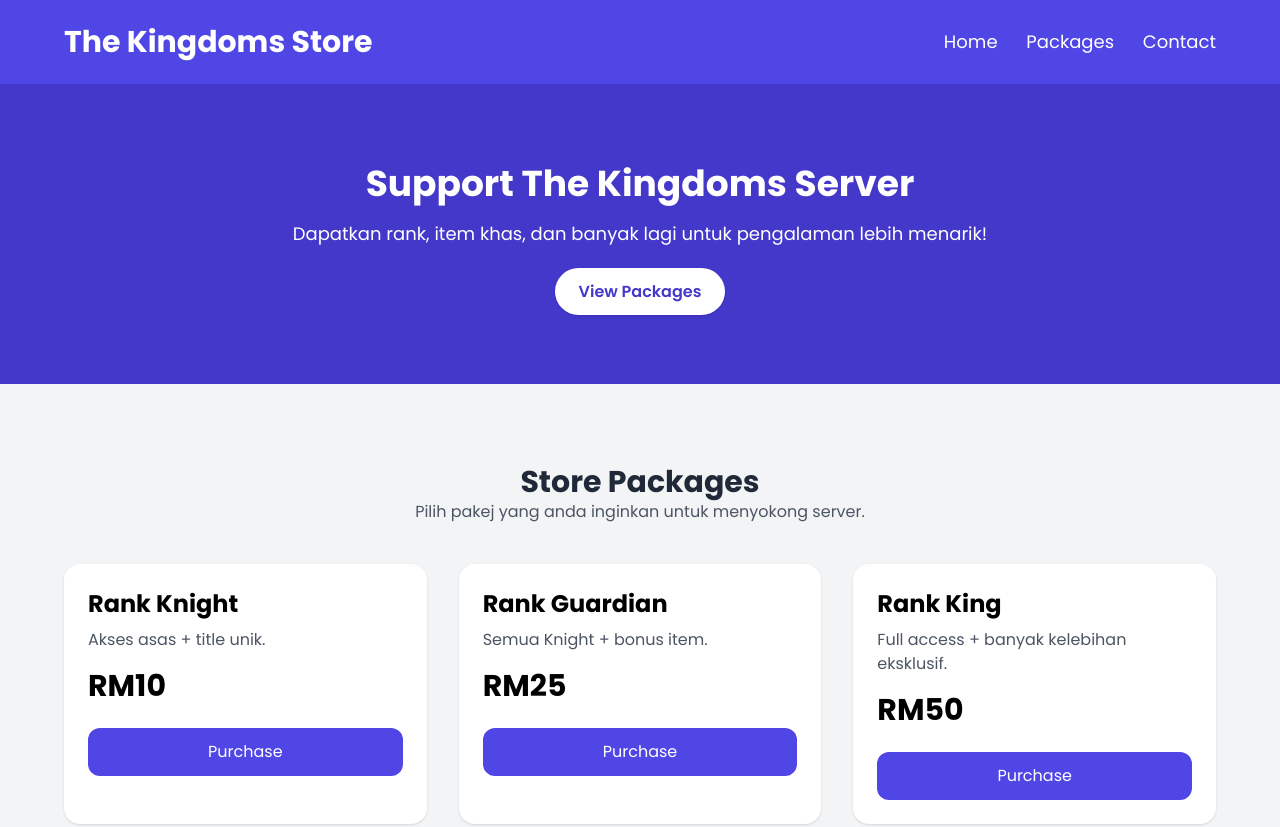
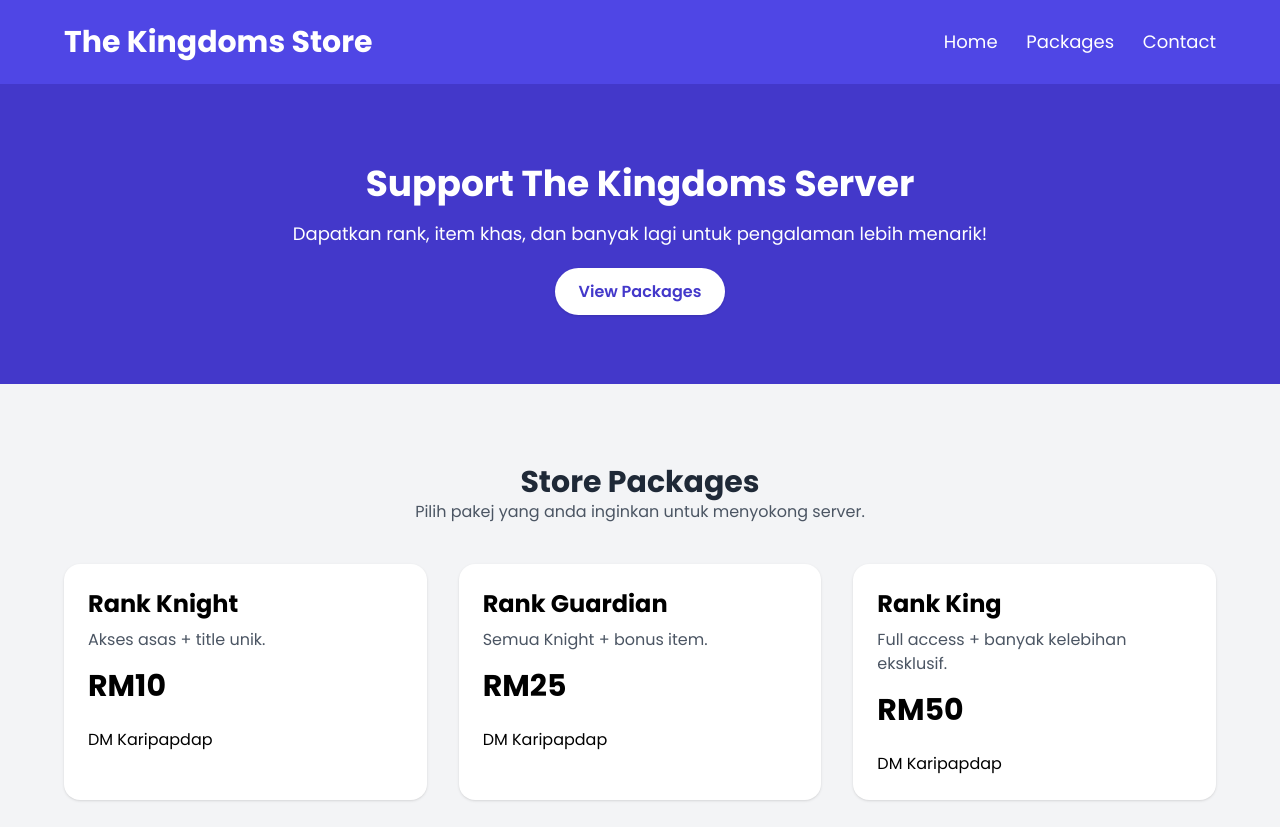
Before and after one commit to karipapdap/thekingdoms-store, a plain HTML site: page index.html in a window 1280 px wide. Shown: the top 827 px of the page. Drawn offline with nearby package versions, Linux system fonts and the light colour scheme.

Commit message:
index.html

```diff
--- a/index.html
+++ b/index.html
@@ -44,7 +44,7 @@
         <h3 class="text-2xl font-bold mb-2">Rank Knight</h3>
         <p class="text-gray-600 mb-4">Akses asas + title unik.</p>
         <p class="text-3xl font-bold mb-6">RM10</p>
-        <button class="w-full bg-indigo-600 text-white py-3 rounded-xl hover:bg-indigo-700">Purchase</button>
+        <a href=\"https://discord.gg/b3ba2qAcwa\" target=\"_blank\" class=\"block w-full bg-indigo-600 text-white py-3 rounded-xl text-center hover:bg-indigo-700\">DM Karipapdap</a>
       </div>
 
       <!-- Package Card 2 -->
@@ -52,7 +52,7 @@
         <h3 class="text-2xl font-bold mb-2">Rank Guardian</h3>
         <p class="text-gray-600 mb-4">Semua Knight + bonus item.</p>
         <p class="text-3xl font-bold mb-6">RM25</p>
-        <button class="w-full bg-indigo-600 text-white py-3 rounded-xl hover:bg-indigo-700">Purchase</button>
+        <a href=\"https://discord.gg/b3ba2qAcwa\" target=\"_blank\" class=\"block w-full bg-indigo-600 text-white py-3 rounded-xl text-center hover:bg-indigo-700\">DM Karipapdap</a>
       </div>
 
       <!-- Package Card 3 -->
@@ -60,7 +60,7 @@
         <h3 class="text-2xl font-bold mb-2">Rank King</h3>
         <p class="text-gray-600 mb-4">Full access + banyak kelebihan eksklusif.</p>
         <p class="text-3xl font-bold mb-6">RM50</p>
-        <button class="w-full bg-indigo-600 text-white py-3 rounded-xl hover:bg-indigo-700">Purchase</button>
+        <a href=\"https://discord.gg/b3ba2qAcwa\" target=\"_blank\" class=\"block w-full bg-indigo-600 text-white py-3 rounded-xl text-center hover:bg-indigo-700\">DM Karipapdap</a>
       </div>
     </div>
   </section>
```
